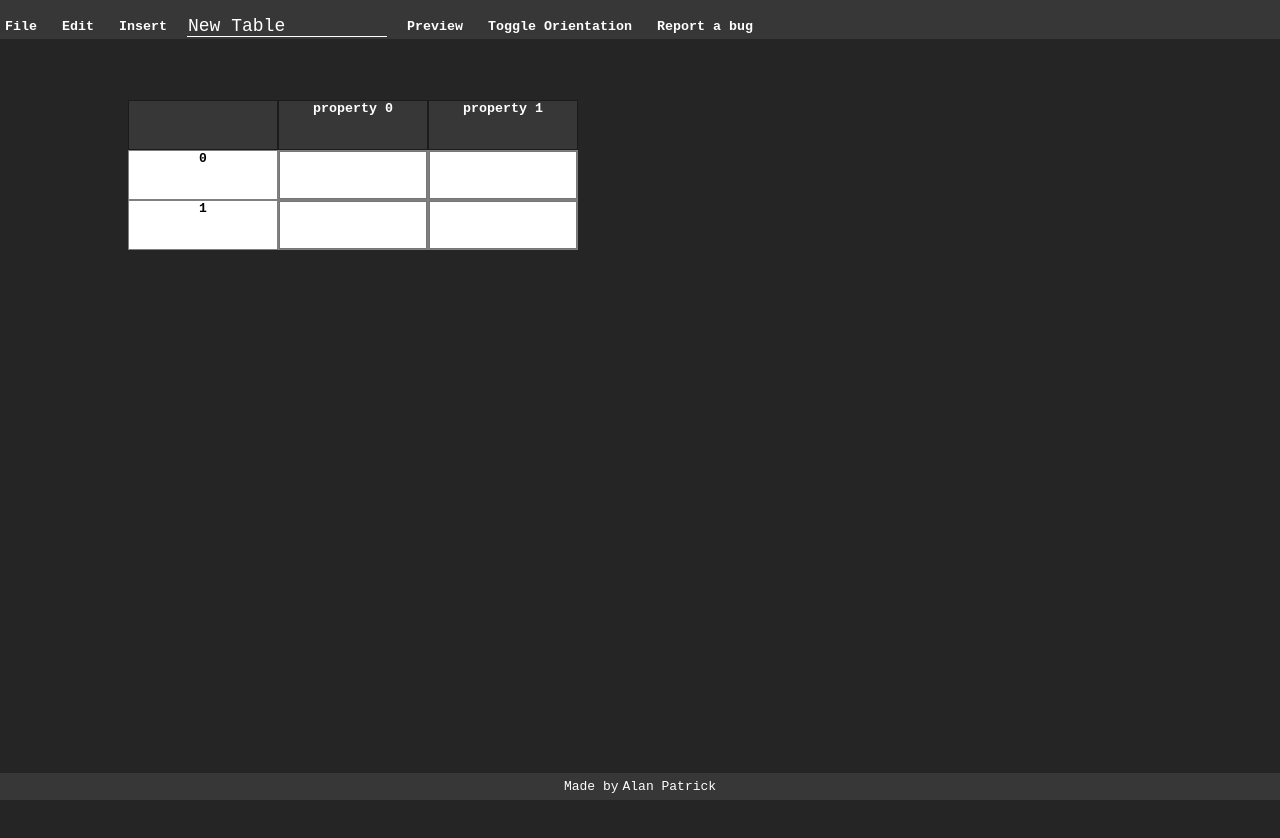
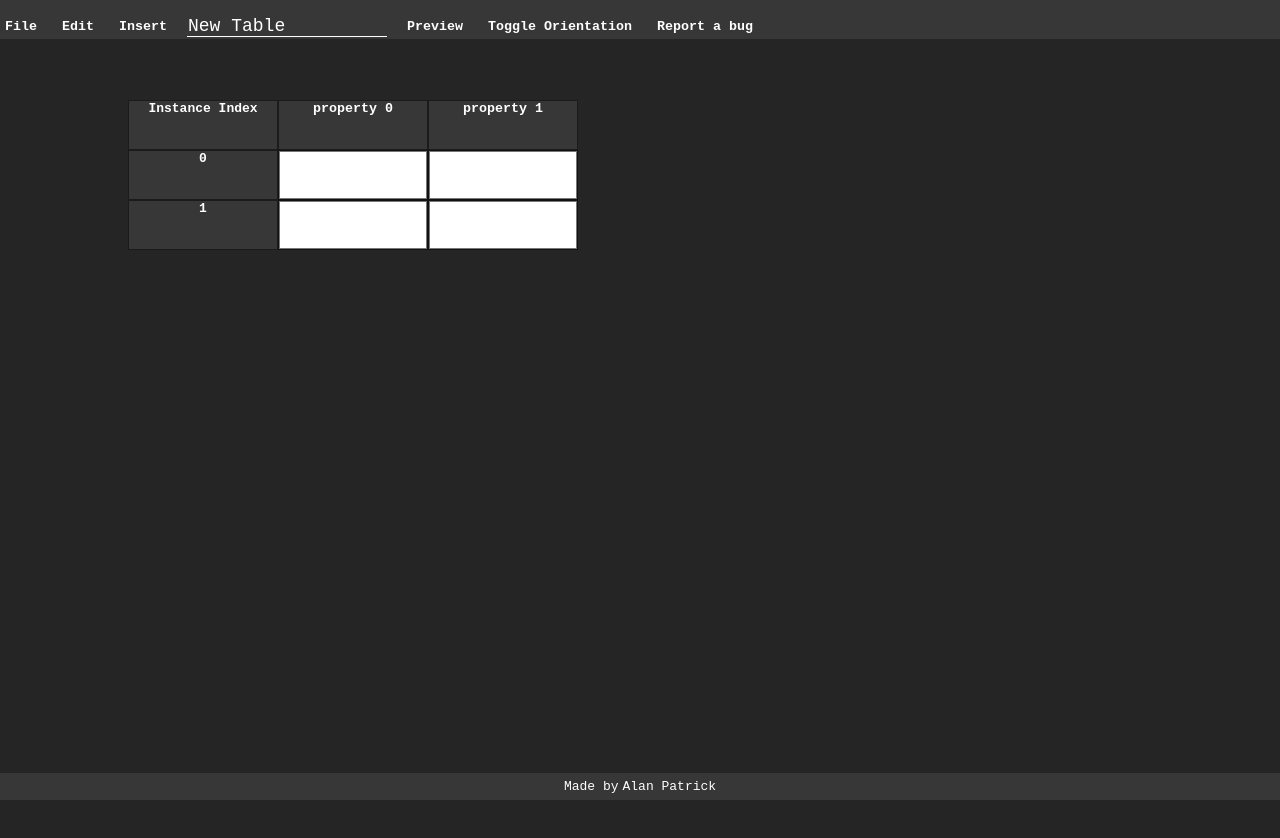
Before and after one commit to al-ptk/nosql-table, a React (Create React App) app: page / in a window 1280 px wide. Shown: the top 838 px of the page. Before the commit the page ends 800 px from the top, so only its background shows below. Built offline with nearby package versions, Linux system fonts and the light colour scheme.

Commit message:
style: Improve table layouting part 2

```diff
--- a/src/JsonTable/JsonTable.js
+++ b/src/JsonTable/JsonTable.js
@@ -22,7 +22,7 @@ function TableHead() {
       {/* For vertical rows, make tr be flex column */}
       <tr>
         <th scope="col" className="index-heading">
-          &nbsp;
+          Instance Index
         </th>
         {schema.map((property, propertyIndex) => (
           <HeadingCell
--- a/src/JsonTable/JsonTable.styled.js
+++ b/src/JsonTable/JsonTable.styled.js
@@ -22,6 +22,7 @@ const horizontalRows = css`
 `;
 
 const verticalRows = css`
+  overflow: auto;
   display: flex;
   thead {
     tr {
@@ -44,7 +45,7 @@ export const StyledTable = styled.table`
   margin: 100px 10vw;
   max-width: 80vw;
 
-  background-color: white;
+  background-color: transparent;
   border-collapse: collapse;
 
   tr {
@@ -65,25 +66,23 @@ export const StyledTable = styled.table`
     }
   }
 
+  th {
+    background-color: #373737;
+    color: white;
+    textarea {
+      color: white;
+      background-color: inherit;
+      border: none;
+    }
+  }
+
   :focus,
   :focus-within {
     box-shadow: 0px 0px 8px rgba(255, 255, 255, 0.7);
   }
 `;
 
-export const StyledTHead = styled.thead`
-  tr {
-    background-color: #373737;
-  }
-
-  th {
-    textarea {
-      color: white;
-      background-color: inherit;
-      border: none;
-    }
-  }
-`;
+export const StyledTHead = styled.thead``;
 
 export const StyledTBody = styled.tbody`
   textarea {
--- a/src/utils/styled-globals.js
+++ b/src/utils/styled-globals.js
@@ -2,11 +2,9 @@ import { createGlobalStyle } from 'styled-components';
 
 export const GlobalStyle = createGlobalStyle`
   body {
-    position: fixed;
     min-height: 100vh;
     background-color: #252525;
-
-  }
+}
 
   textarea {
     resize: none;
```
